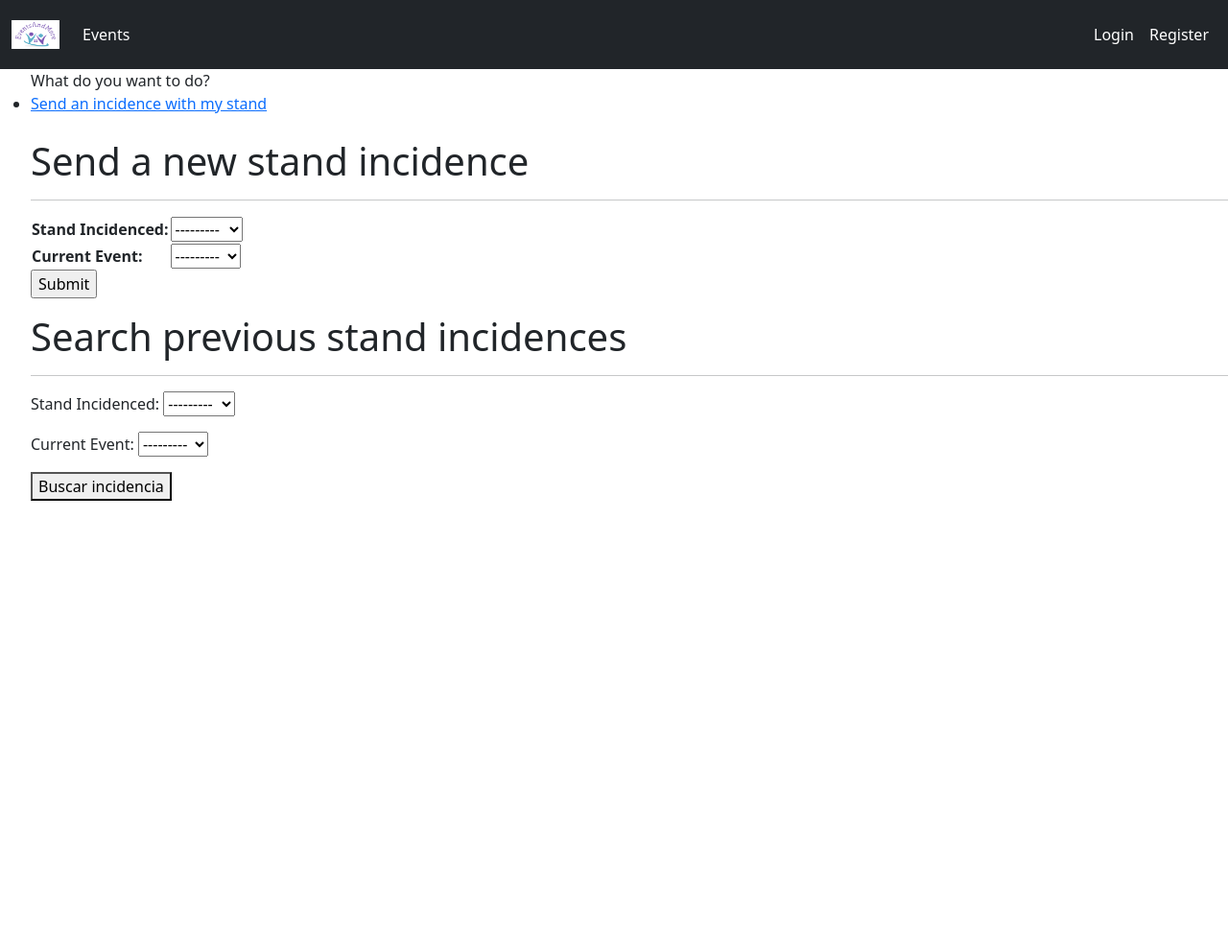
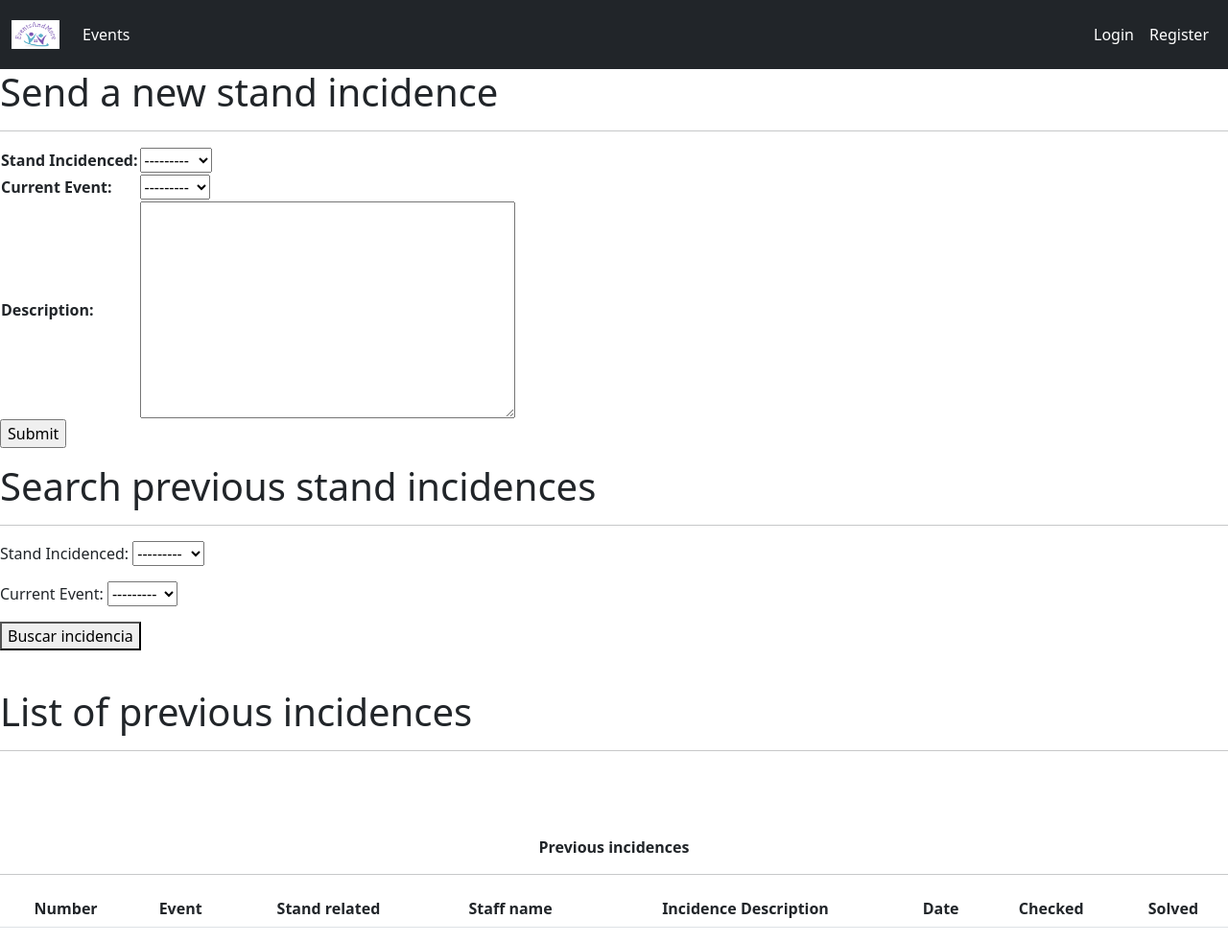
Before and after one commit to catalindoja/UDL_Software_EventsAndMoreG3, a Django app: page /incidences/ in a window 1280 px wide. Shown: the whole page at 96% size. Before the commit the page ends 522 px from the top, so only its background shows below. Run offline with Django 4.2, Linux system fonts and the light colour scheme; data comes from the database, SQL or seed files in the repository; both versions use the stored data as it was after the commit; lists and menus that the app fills with data are empty; some libraries are stand-ins or nearby versions.

Commit message:
joined templates, forms separated, searcher vs table

```diff
--- a/EventsAndMore/views.py
+++ b/EventsAndMore/views.py
@@ -248,25 +248,44 @@ def listaStandsAsignadosGestor(request):
 
 def IncidencesView(request):
     if request.method == "POST":
-        form = FilterIncidences(request.POST)
-        if form.is_valid():
-            objstand = form.cleaned_data['Stand_Incidenced']
-            objevent = form.cleaned_data['Current_Event']
+        formB = FilterIncidences(request.POST)
+        formI = SendStandIncidenceForm(request.POST)
+        if formI.is_valid():
+
+           # name = request.user.username
+            #current_user = WebUser.objects.get(username=name)
+           # current_client = Cliente.objects.get(User=current_user)
+            #formI.instance.Client_Username = current_client
+            formI.save()
+            #redirect('/')
+            context = {
+                'User': request.user.username,
+                'formI': formI,
+            }
+            return render(request, 'incidences.html', context)
+
+        if formB.is_valid():
+            objstand = formB.cleaned_data['Stand_Incidenced']
+            objevent = formB.cleaned_data['Current_Event']
             stand_incidence = objstand.incidencies.filter(Current_Event=objevent)
             # event_incidence =  objevent.evento.all()
             # stand_incidence = stand_incidence.filter(Current_Event=event_incidence)
             content = {'StandIncidence_List': stand_incidence,
                        'User': request.user.username,
-                       'form': form
+                       'formB': formB
                        }
             return render(request, 'incidences.html', content)
     else:
-        form = FilterIncidences()
+        formB = FilterIncidences()
+        formI = SendStandIncidenceForm()
         template_name = 'incidences.html'
         StandIncidence_List = StandIncidence.objects.all()
+        incidences = StandIncidence.objects.all()
         content = {'StandIncidence_List': StandIncidence_List,
                    'User': request.user.username,
-                   'form': form
+                   'formB': formB,
+                   'formI': formI,
+                   'incidences': incidences,
                    }
         return render(request, 'incidences.html', content)
 
--- a/templates/incidences.html
+++ b/templates/incidences.html
@@ -3,14 +3,6 @@
 
 {% block content %}
 
-<ul>
-    What do you want to do?
-    <li>
-        <a href="{% url 'send_stand_incidence' %}">
-            Send an incidence with my stand
-        </a>
-    </li>
-<br>
 
     <h1>
         Send a new stand incidence
@@ -21,7 +13,7 @@
         <form action="" method="post">
             {% csrf_token %}
             <table>
-                {{ form.as_table }}
+                {{ formI.as_table }}
             </table>
             <input type="submit" value="Submit">
         </form>
@@ -34,7 +26,7 @@
     <div>
         <form method="post">
             {% csrf_token %}
-            {{ form.as_p }}
+            {{ formB.as_p }}
             <button type="submit">
                 Buscar incidencia
             </button>
@@ -48,11 +40,11 @@
                     <div class="card" style="width: 18rem;">
                         <img src="..." class="card-img-top" alt="">
                         <div class="card-body">
-                    <h5 class="card-text">Event :{{ incidencia.Current_Event  }}</h5>
-                    <h5 class="card-text">Stand incidenced : {{ incidencia.Stand_Incidenced}}</h5>
+                            <h5 class="card-text">Event :{{ incidencia.Current_Event }}</h5>
+                            <h5 class="card-text">Stand incidenced : {{ incidencia.Stand_Incidenced }}</h5>
                             <h5 class="card-title">ID incidencia : {{ incidencia.Id }}</h5>
-                    <p class="card-text">Descripción de incidencia : <br>{{ incidencia.Description  }}</p>
-                    <p class="card-text">Revisada : {{ incidencia.Checked  }}</p>
+                            <p class="card-text">Descripción de incidencia : <br>{{ incidencia.Description }}</p>
+                            <p class="card-text">Revisada : {{ incidencia.Checked }}</p>
                             <p class="card-text">Soluciónada : {{ incidencia.Status }}</p>
                         </div>
                     </div>
@@ -60,6 +52,92 @@
             {% endif %}
         {% endfor %}
     </div>
-</ul>
+    <br>
+<div>
+    <h1>
+        List of previous incidences
+    </h1>
+    <hr>
+    <br>
+
+
+            <table class="table">
+                <thread>
+                    <br><br>
+                    <p style="text-align:center">
+                        <b>
+                            Previous incidences
+                        </b>
+                    </p>
+                    <hr>
+                    <tr style="text-align:center">
+                        <th scope="col">
+                            Number
+                        </th>
+                        <th scope="col">
+                            Event
+                        </th>
+                        <th scope="col">
+                            Stand related
+                        </th>
+                        <th scope="col">
+                            Staff name
+                        </th>
+                        <th scope="col">
+                            Incidence Description
+                        </th>
+                        <th scope="col">
+                            Date
+                        </th>
+                        <th scope="col">
+                            Checked
+                        </th>
+                        <th scope="col">
+                            Solved
+                        </th>
+                    </tr>
+                </thread>
+                <tbody style="text-align:center">
+
+                {% for incidence in incidences %}
+                    {% if incidence.Client_Username.User.username == User %}
+
+                        <tr style="text-align:center">
+                            <td>
+                                {{ incidence.Id }}
+                            </td>
+                            <td>
+                                {{ incidence.Current_Event }}
+                            </td>
+                            <td>
+                                {{ incidence.Stand_Incidenced }}
+                            </td>
+                            <td>
+                                {{ incidence.Gestor_Username }}
+                            </td>
+                            <td>
+                                {{ incidence.Description }}
+                            </td>
+                            <td>
+                                {{ incidence.Date }}
+                            </td>
+                            <td>
+                                {{ incidence.Status }}
+                            </td>
+                            <td>
+                                {{ incidence.Checked }}
+                            </td>
+                        </tr>
+
+                    {% endif %}
+
+                {% endfor %}
+
+                </tbody>
+
+            </table>
+
+
+</div>
 
 {% endblock %}
```
Also changed, not shown: db.sqlite3. Lines whose indentation alone changed are shown as unchanged.
